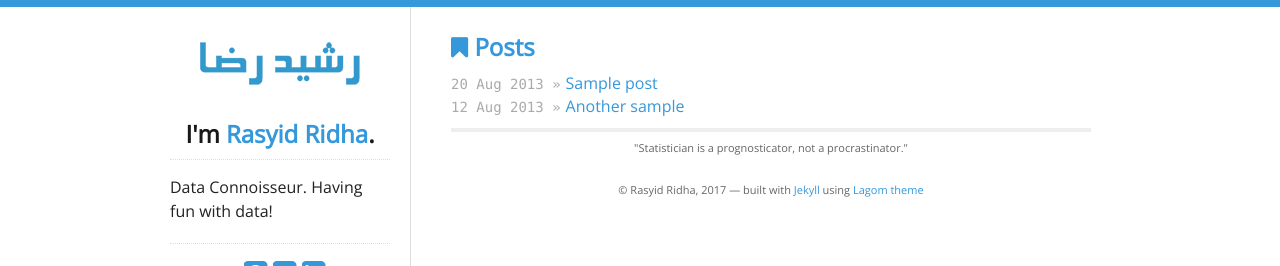
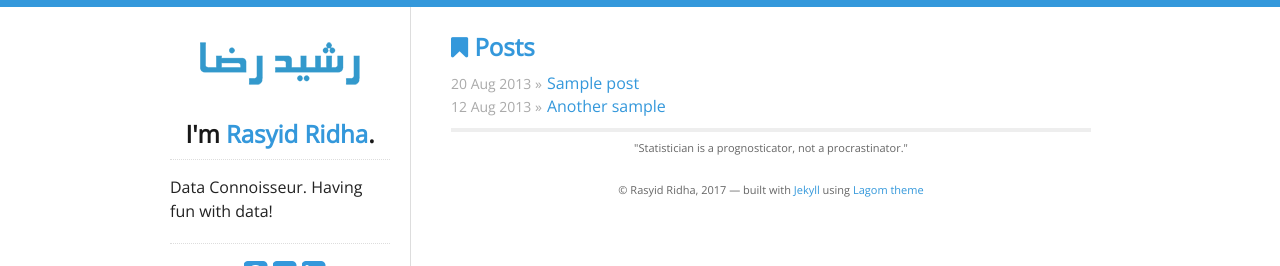
Before and after one commit to rasyidstat/rasyidstat.github.io, a Jekyll site: the page built from index.html, in a window 1280 px wide. Shown: the top 266 px of the page. Built offline with Jekyll 4.4.1, drawn with Linux system fonts in a browser that asks for light colours; nearby versions of some CDN libraries.

Commit message:
Update screen.css

```diff
--- a/_includes/css/screen.css
+++ b/_includes/css/screen.css
@@ -85,7 +85,7 @@ ul.posts li {
 }
 
 ul.posts span {
-  font-family: 'Lucida Console', 'Andale Mono', monospace;
+/*  font-family: 'Lucida Console', 'Andale Mono', monospace; */
   color: #aaa;
   padding-right: 5px;
   font-size:14px;
```
